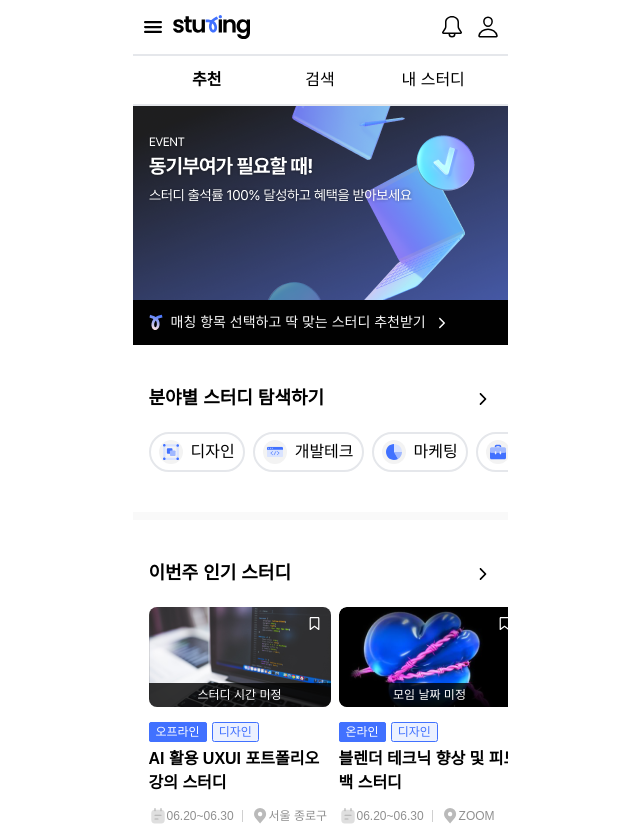
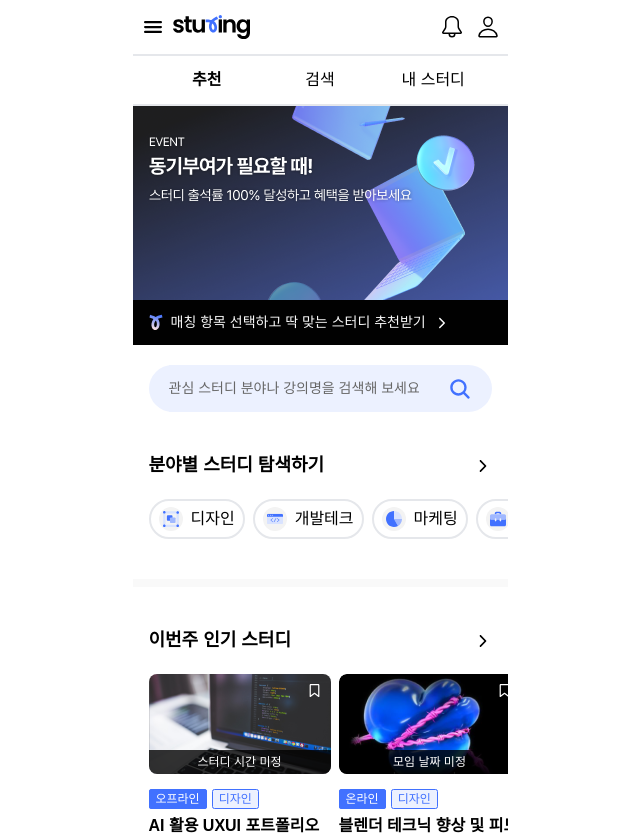
Before and after one commit to Woongjin-Udemy-Pixe11/sturing, a Next.js app: page / in a window 1280 px wide. Shown: the top 835 px of the page, without its empty margins (320-960 px from the left). Built offline with nearby package versions, Linux system fonts and the light colour scheme; a web font is replaced by a local one.

Commit message:
[design] 메인, 검색 페이지에 검색 컴포넌트 수정 완료

```diff
--- a/src/app/(ryukyung)/search/page.tsx
+++ b/src/app/(ryukyung)/search/page.tsx
@@ -10,7 +10,7 @@ export default function Search() {
     <>
       <Header />
       <TabBar />
-      <SearchInput />
+      <SearchInput placeholderText="관심 스터디 분야나 강의명을 검색해 보세요" />
       <CurrentSearch />
       <RecommendSearch />
       <CurrentStudy />
--- a/src/app/page.tsx
+++ b/src/app/page.tsx
@@ -3,6 +3,7 @@ import TabBar from '@/components/main/TabBar';
 import Banner from '@/components/main/Banner';
 import Link from 'next/link';
 import { IoIosArrowForward } from 'react-icons/io';
+import SearchInput from '@/components/common/SearchInput';
 import SectionNavigator from '@/components/common/SectionNavigator';
 import SearchLabelList from '@/components/main/SearchLabelList';
 import StudyCardList from '@/components/common/StudyCardList';
@@ -24,6 +25,7 @@ export default function page() {
           <IoIosArrowForward />
         </Link>
       </p>
+      <SearchInput placeholderText="관심 스터디 분야나 강의명을 검색해 보세요" />
       <SectionNavigator title="분야별 스터디 탐색하기" moveLink="/search" />
       <SearchLabelList />
       <hr className="w-full block h-[0.8rem] bg-gray-100 border-0 my-[4rem]" />
```
